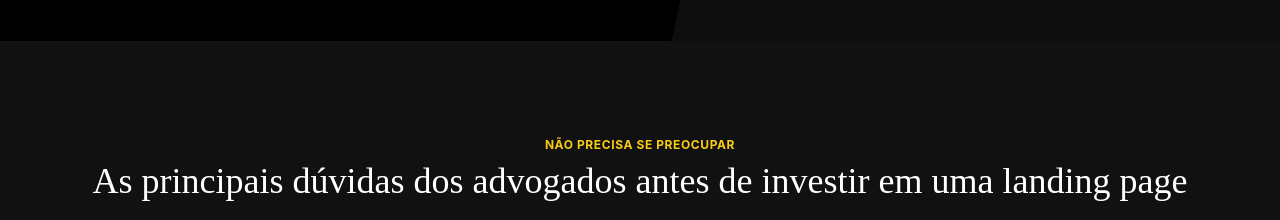
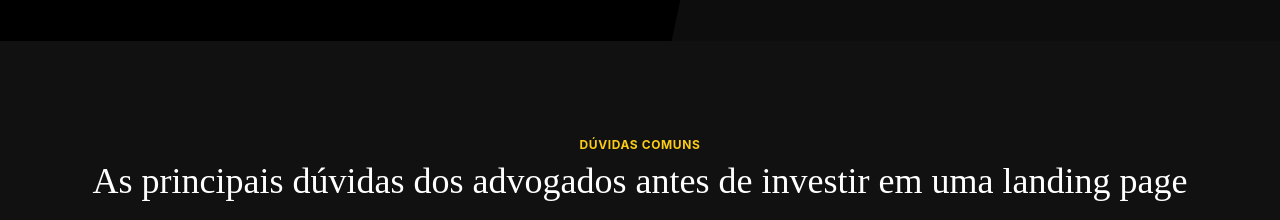
Before and after one commit to Paper-Street-Softwares/LP-Paper-Street, a React (Vite) app: page / in a window 1280 px wide. Shown: the part 960-1180 px from the top of the page. Built offline with nearby package versions, Linux system fonts and the light colour scheme.

Commit message:
fix: Copy

```diff
--- a/src/content/content.jsx
+++ b/src/content/content.jsx
@@ -187,7 +187,7 @@ const content = {
       ),
     },
     important: {
-      miniTag: <>Não precisa se preocupar</>,
+      miniTag: <>DÚVIDAS COMUNS</>,
       title: (
         <>
           As principais dúvidas dos advogados antes de investir em uma landing
```
